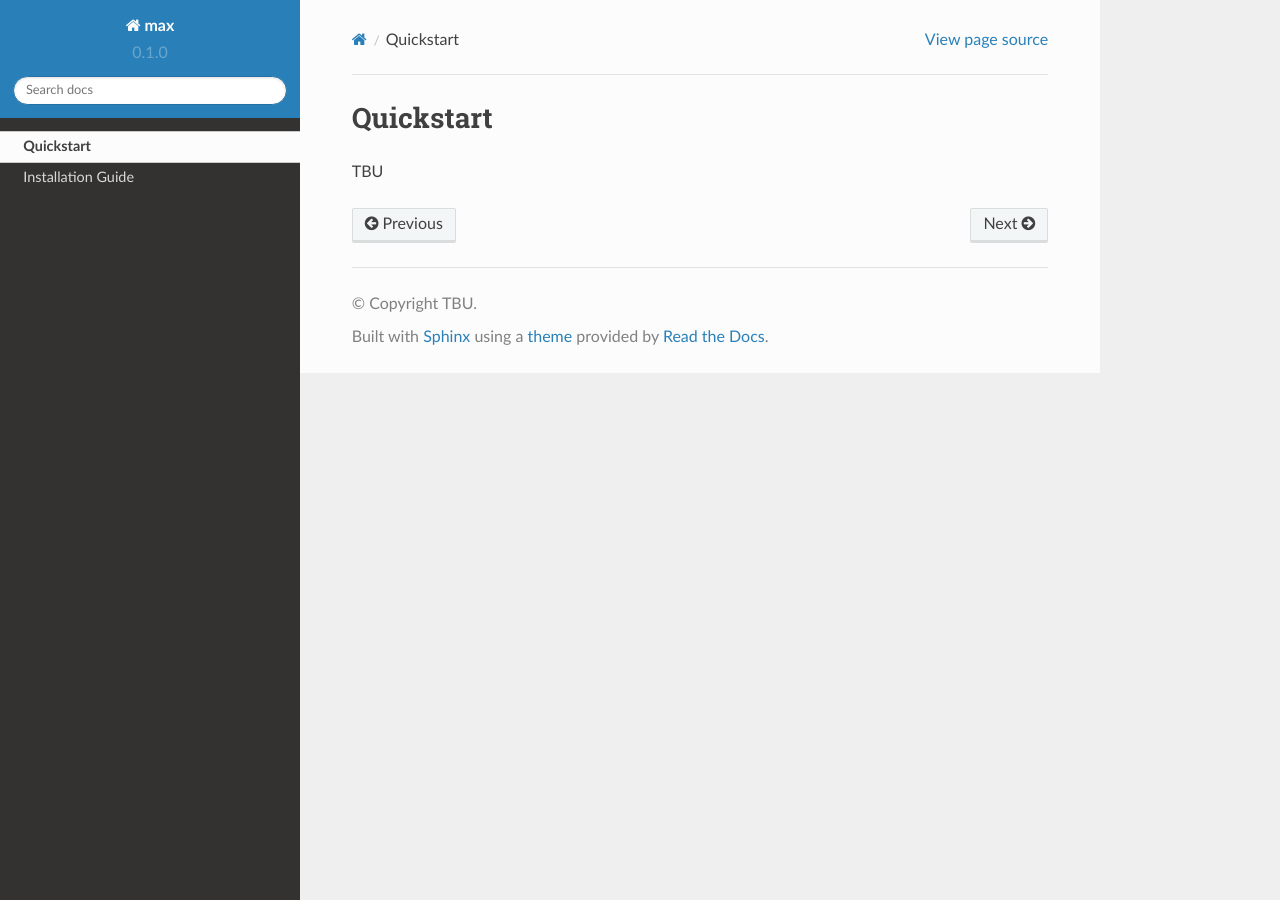
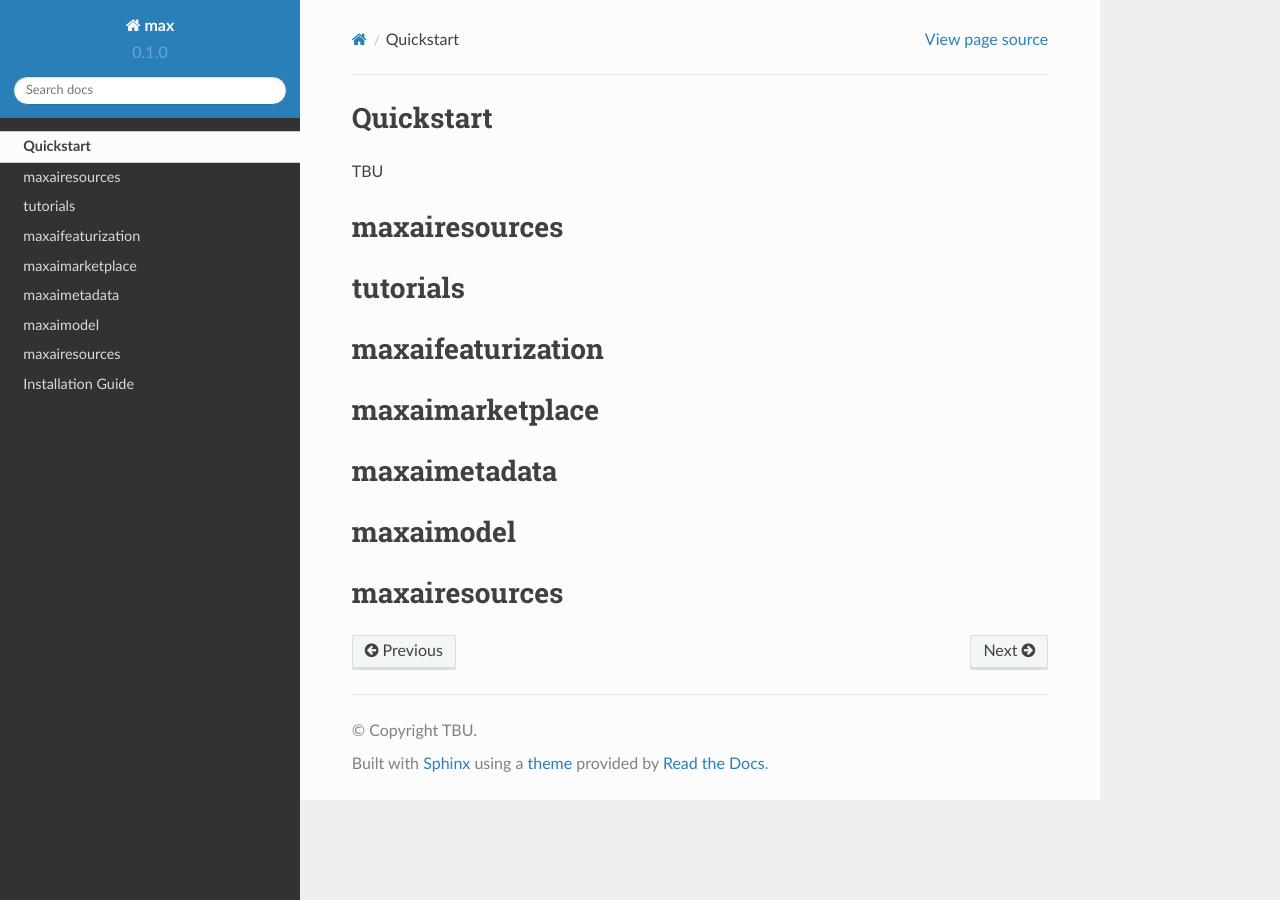
Before and after one commit to manish0013/max-ai, a Sphinx documentation site: the page built from docs/source/quickstart.rst, in a window 1280 px wide. Built offline with Sphinx 7.4.7 and the Read the Docs theme 2.0.0, drawn with Linux system fonts in a browser that asks for light colours; pages that are not in the unit, such as notebooks, are missing from menus.

Commit message:
Update quickstart.rst

```diff
--- a/docs/source/quickstart.rst
+++ b/docs/source/quickstart.rst
@@ -3,3 +3,23 @@ Quickstart
 
 .. _quickstart:
 TBU
+
+maxairesources
+==============
+
+tutorials
+=========
+
+maxaifeaturization
+==================
+maxaimarketplace
+================
+
+maxaimetadata
+=============
+
+maxaimodel
+==========
+
+maxairesources
+==============
```
